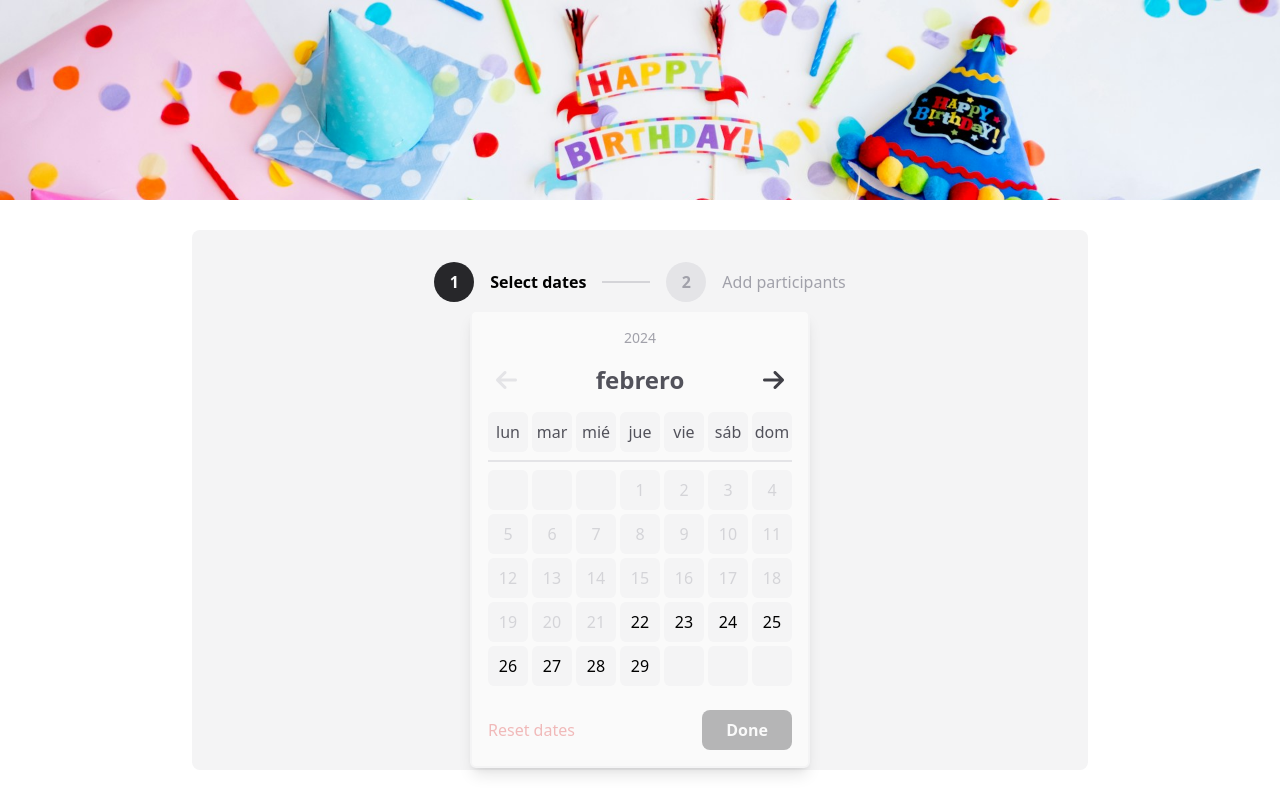
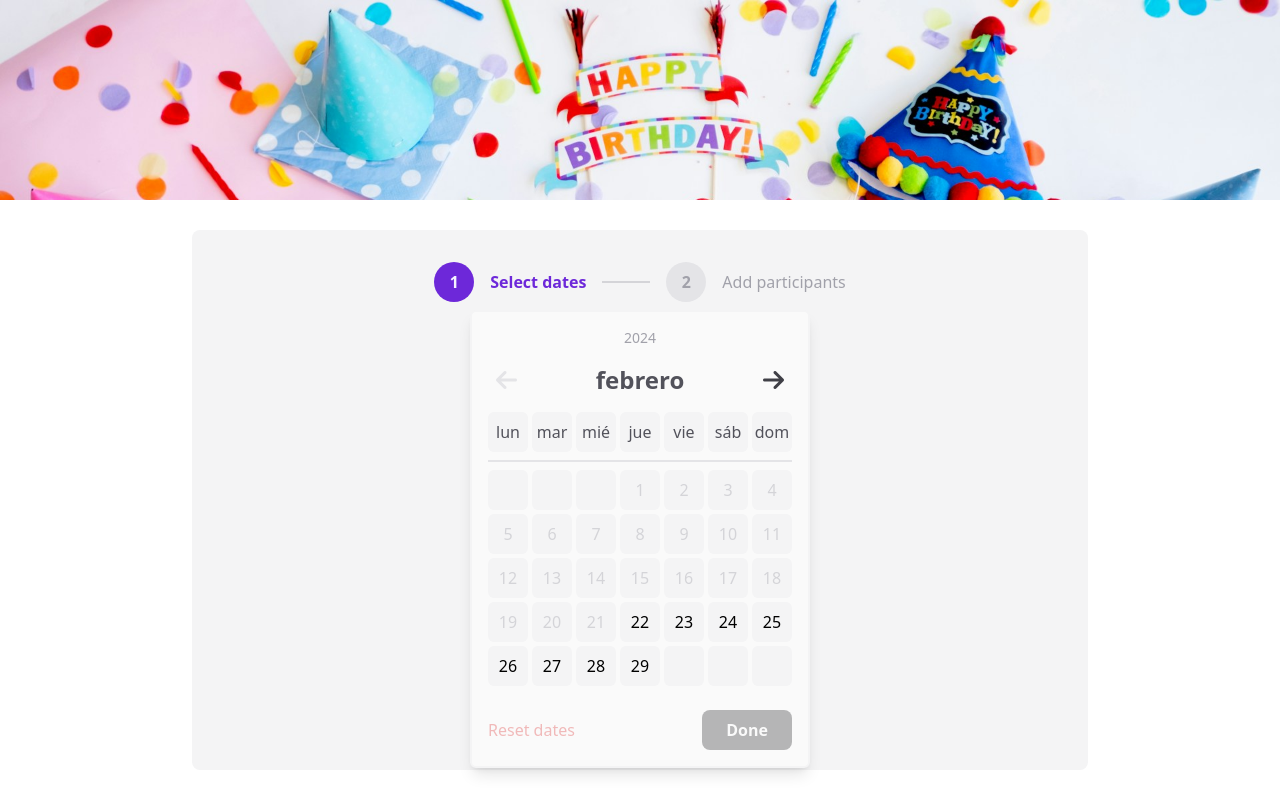
Before and after one commit to MMadlos/cronos-app, a React (Vite) app: page / in a window 1280 px wide. Built offline with nearby package versions, Linux system fonts and the light colour scheme.

Commit message:
Add Progress component

```diff
--- a/src/App.jsx
+++ b/src/App.jsx
@@ -6,10 +6,9 @@ import Nav from "./components/Nav/Nav"
 import Table from "./components/Table/Table"
 import UserList from "./components/UserList/UserList"
 import Header from "./components/Header/Header"
-import EventInfo from "./components/EventInfo/EventInfo"
-import Instructions from "./components/CalendarProcess/Instructions"
-import CalendarProcess from "./components/CalendarProcess/CalendarProcess"
+import Instructions from "./components/InitialSetup/Instructions"
 import DatePicker from "./components/Calendar/DatePicker"
+import Progress from "./components/InitialSetup/Progress"
 
 const calendarProcess = {
 	init: "instructions",
@@ -100,19 +99,9 @@ function App() {
 				{stage !== calendarProcess.table && (
 					<section className="flex h-full w-full items-center justify-center">
 						<div className="flex h-[90%] w-[70%]  flex-col items-center  rounded-lg bg-zinc-100 p-6">
-							<div className="flex flex-row items-center justify-center gap-4 py-2">
-								<span className="flex size-10 items-center justify-center rounded-full bg-zinc-800 p-4 font-semibold text-zinc-50">
-									1
-								</span>
-								<p className="font-semibold">Select dates</p>
-								<div className="h-[2px] w-12 bg-zinc-300"></div>
-								<span className="flex size-10 items-center justify-center rounded-full bg-zinc-200 p-4 font-semibold text-zinc-400">
-									2
-								</span>
-								<p className="font-medium text-zinc-400">
-									Add participants
-								</p>
-							</div>
+							{stage !== calendarProcess.init && (
+								<Progress stage={stage} />
+							)}
 							<div className="flex h-full w-full items-center justify-center">
 								{stage === calendarProcess.init && (
 									<Instructions
@@ -144,7 +133,6 @@ function App() {
 											setParticipants,
 										}}
 									>
-										<CalendarProcess>
 										<UserList
 											onClickReturn={() =>
 												setStage(
@@ -152,12 +140,9 @@ function App() {
 												)
 											}
 											onClickNext={() =>
-													setStage(
-														calendarProcess.table
-													)
+												setStage(calendarProcess.table)
 											}
 										/>
-										</CalendarProcess>
 									</ParticipantsContext.Provider>
 								)}
 							</div>
--- /dev/null
+++ b/src/components/InitialSetup/Progress.jsx
@@ -0,0 +1,22 @@
+export default function Progress({ stage }) {
+	return (
+		<div
+			className="group flex flex-row items-center justify-center gap-4 py-2"
+			data-stage={stage}
+		>
+			<span className="flex size-10 items-center justify-center rounded-full bg-violet-700 p-4 font-semibold text-violet-50  group-data-[stage=list]:bg-zinc-900">
+				1
+			</span>
+			<p className="font-semibold text-violet-700 group-data-[stage=list]:text-zinc-900">
+				Select dates
+			</p>
+			<div className="h-[2px] w-12 bg-zinc-300"></div>
+			<span className="flex size-10 items-center justify-center rounded-full bg-zinc-200 p-4 font-semibold text-zinc-400 group-data-[stage=list]:bg-violet-700 group-data-[stage=list]:text-violet-50">
+				2
+			</span>
+			<p className="font-medium text-zinc-400 group-data-[stage=list]:font-semibold group-data-[stage=list]:text-violet-700">
+				Add participants
+			</p>
+		</div>
+	)
+}
```
Also changed, not shown: src/components/InitialSetup/Instructions.jsx (renamed from src/components/CalendarProcess/Instructions.jsx). Lines whose indentation alone changed are shown as unchanged.
